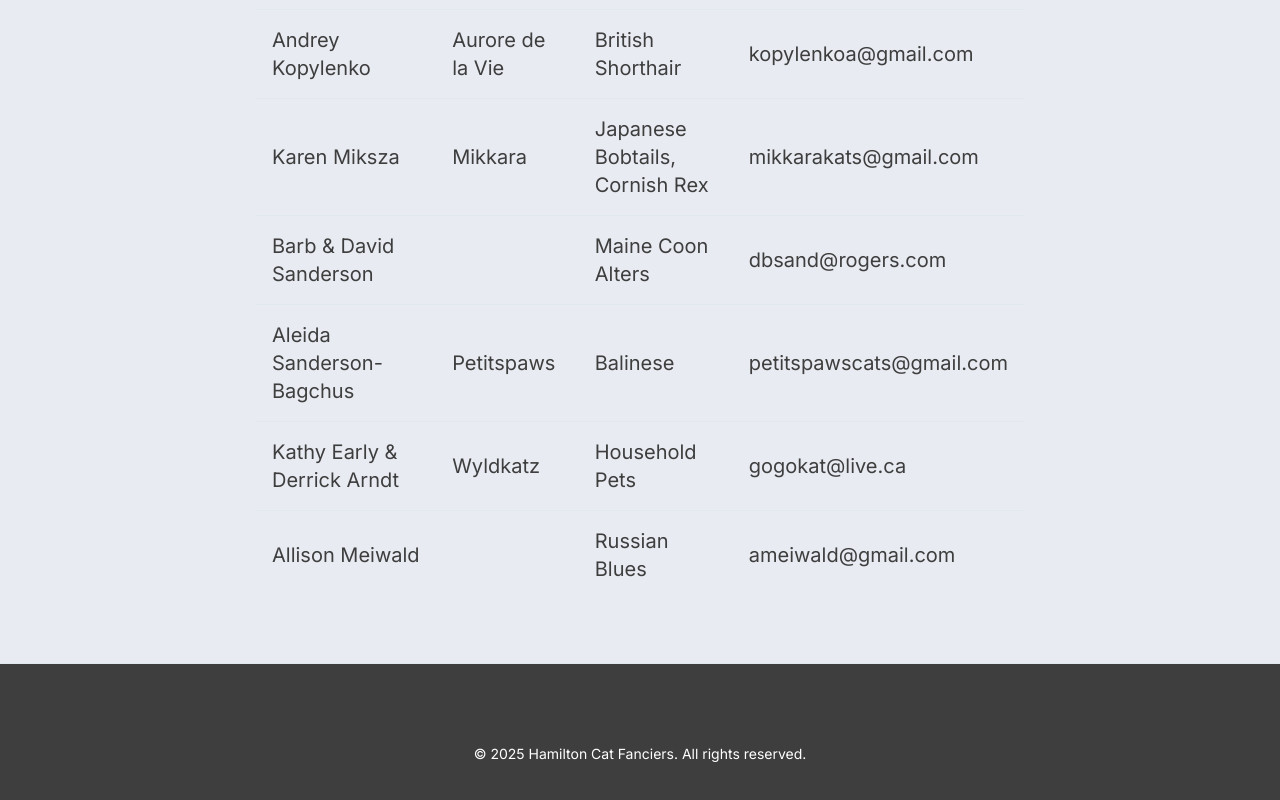
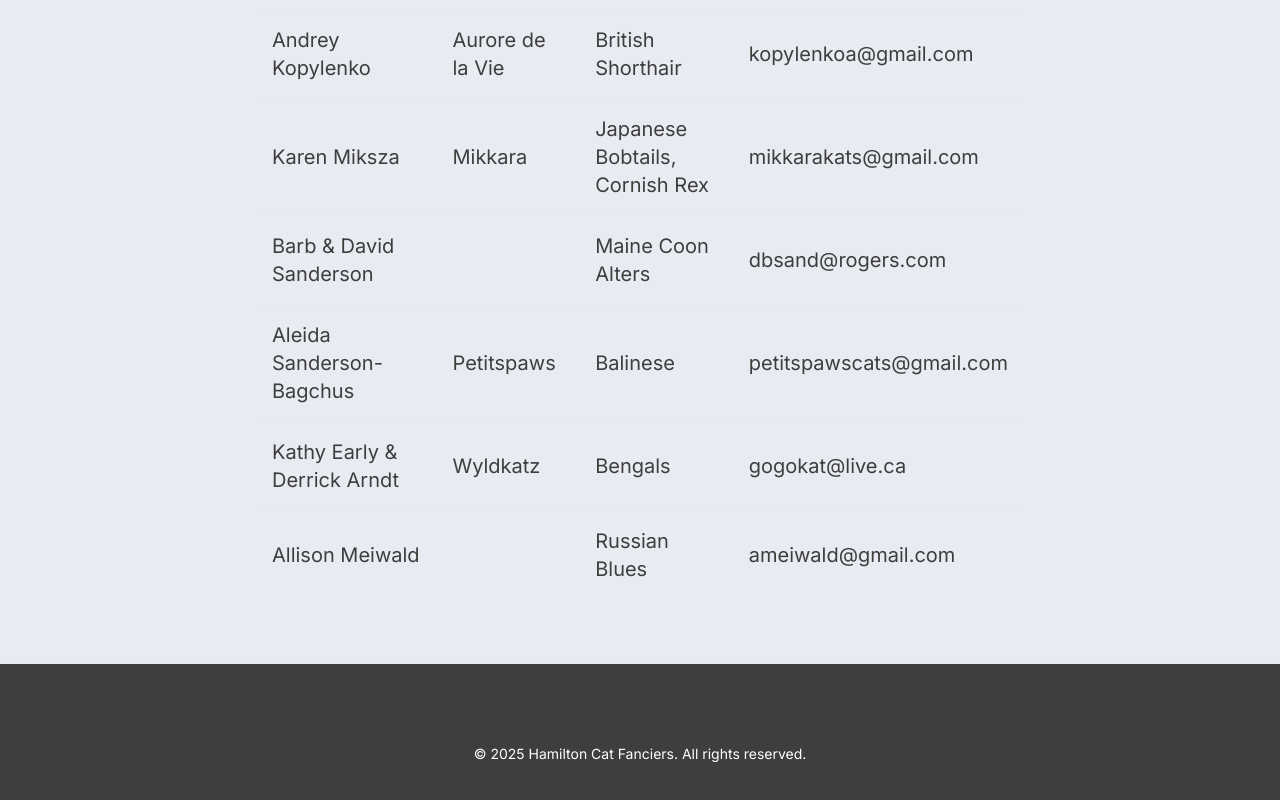
Before and after one commit to Sateral/hcf, a Next.js app: page /members in a window 1280 px wide. Shown: the part 552-1352 px from the top of the page. Built offline with nearby package versions, Linux system fonts and the light colour scheme; a web font is replaced by a local one.

Commit message:
Changed HHP to Bengals

```diff
--- a/app/(About Us)/members/members.js
+++ b/app/(About Us)/members/members.js
@@ -38,7 +38,7 @@ export const members = [
   {
     name: 'Kathy Early & Derrick Arndt',
     cattery: 'Wyldkatz',
-    breed: 'Household Pets',
+    breed: 'Bengals',
     email: 'gogokat@live.ca',
   },
 
```
